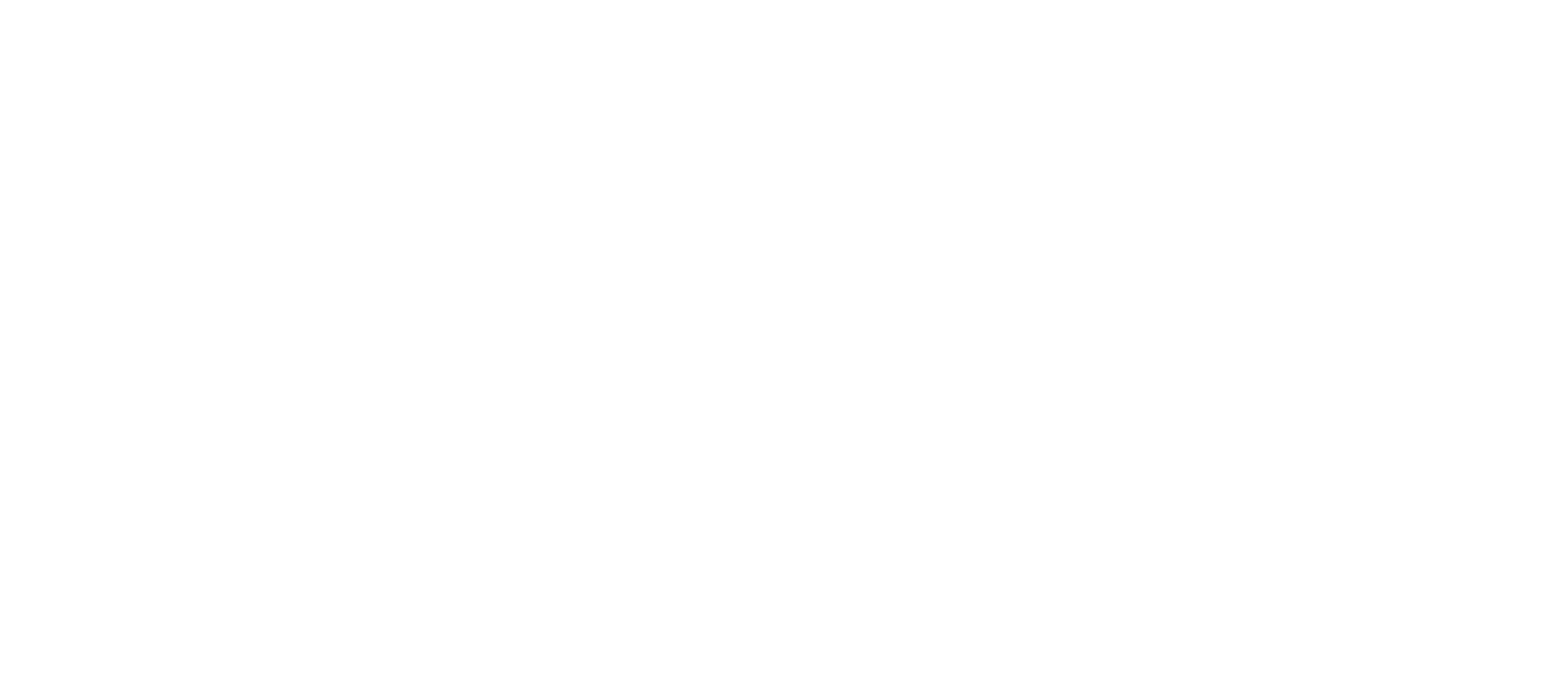
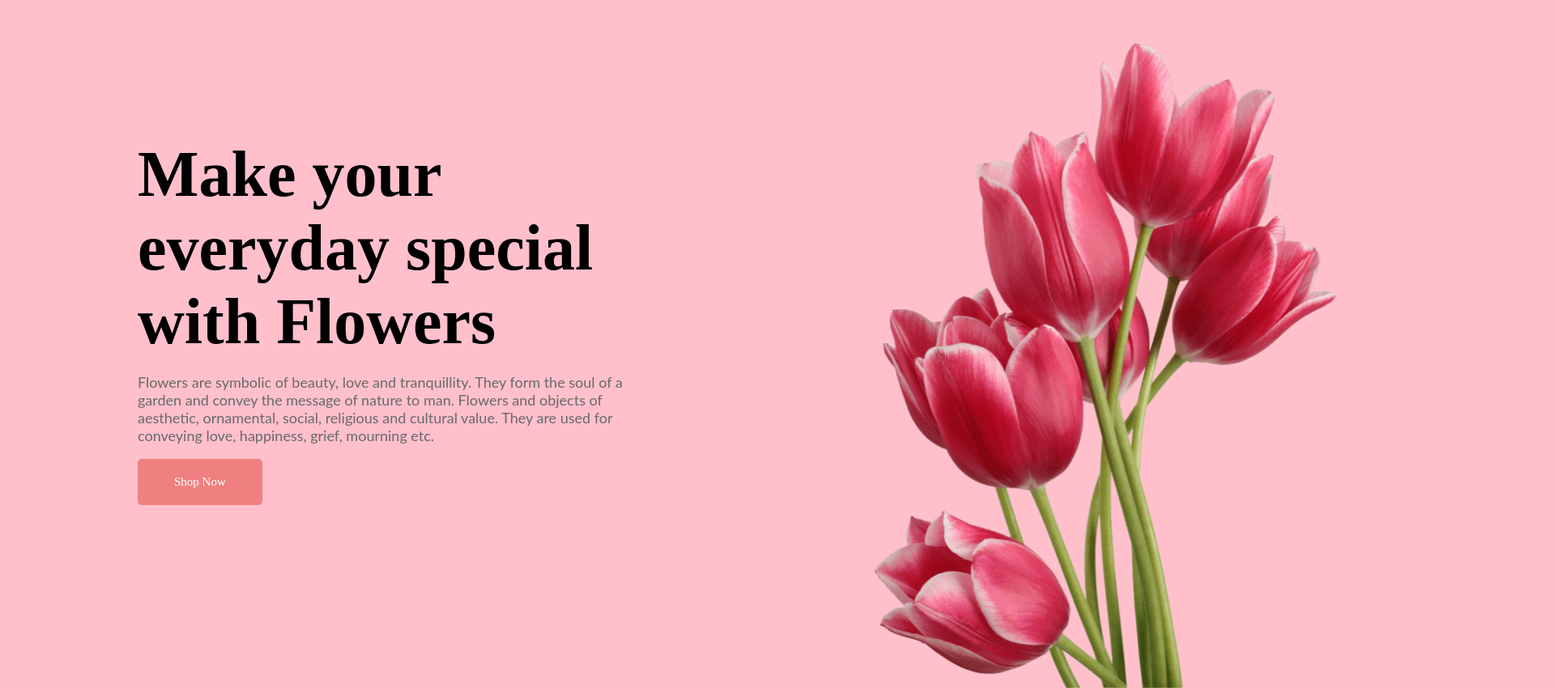
Before and after one commit to Md-Mansor/My-Assignment-, a plain HTML site: page index.html in a window 1280 px wide. Shown: the whole page at 81% size, 1920 px wide, since content can reach past the window. Before the commit the page ends 800 px from the top, so only its background shows below. Drawn offline with Linux system fonts and the light colour scheme.

Commit message:
header part done

```diff
--- a/index.html
+++ b/index.html
@@ -1,12 +1,51 @@
 <!DOCTYPE html>
 <html lang="en">
+
 <head>
     <meta charset="UTF-8">
     <meta name="viewport" content="width=device-width, initial-scale=1.0">
     <title>My Assignment</title>
+    <link rel="preconnect" href="https://fonts.googleapis.com">
+    <link rel="preconnect" href="https://fonts.gstatic.com" crossorigin>
+    <link href="https://fonts.googleapis.com/css2?family=Open+Sans:wght@400;700;800&display=swap" rel="stylesheet">
     <link rel="stylesheet" href="style.css">
 </head>
+
 <body>
+    <header >
+        <div class="disc">
+        <h1 class="title">Make your everyday special with Flowers</h1>
+        <p class="para">Flowers are symbolic of beauty, love and tranquillity. They form the soul of a garden and convey the message of nature to man. Flowers and objects of aesthetic, ornamental, social, religious and cultural value. They are used for conveying love, happiness, grief, mourning etc. </p>
+        <button class="p-btn">Shop Now</button>
+    </div>
+        <img class="pic" src="Flower Asset/pngwing 10.png" alt="Pinklotus">
+
+    </header>
+
+
+
+
+
+
+
+
+    <main>
+
+    </main>
+
+
+
+
+
+
+
+
+
+
+    <footer>
+
+    </footer>
 
 </body>
+
 </html>
--- a/style.css
+++ b/style.css
@@ -0,0 +1,47 @@
+body {
+    margin: 0px;
+}
+
+header {
+    display: flex;
+    background-color: pink;
+    height: 850px;
+    width: 1920px;
+}
+.disc{
+    padding: 170px 40px 130px 170px;
+
+
+}
+
+.title {
+    color: black;
+    font-size: 80px;
+    font-family: 'Times New Roman', Times, serif;
+    font-weight: 800px;
+    margin: 0px;
+
+}
+
+.para {
+    color:dimgrey;
+    font-family: Lato;
+    font-size: 18px;
+
+}
+
+.pic {
+    width: 630px;
+    height: 800px;
+    padding: 50px 240px 0px;
+
+}
+.p-btn{
+    color: #fff;
+    font-size: 15px;
+    font-family:  'Times New Roman', Times, serif;
+    background-color: lightcoral;
+    border-radius: 5px;
+    padding: 20px 45px ;
+    border: 0px;
+}
```
